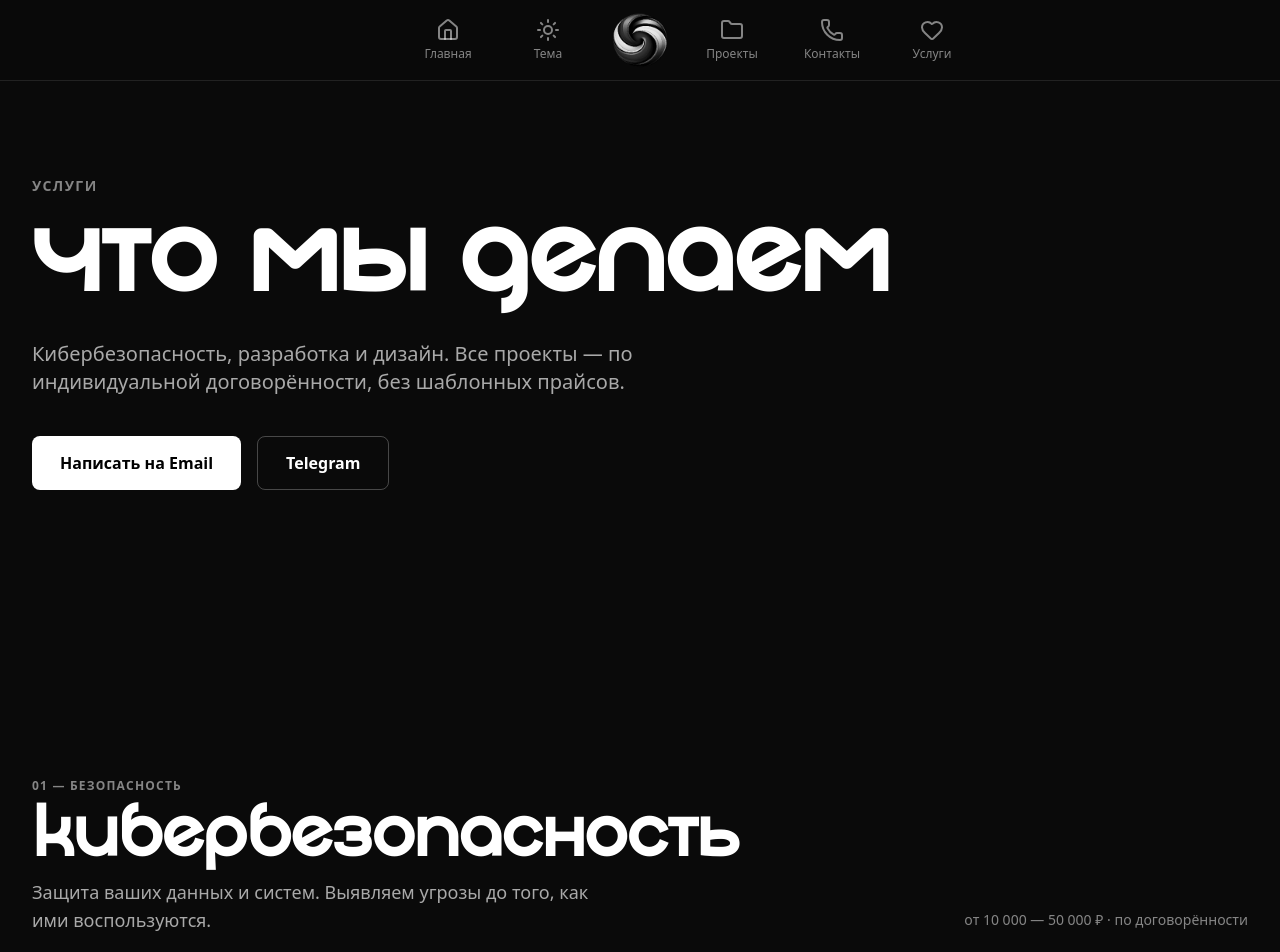
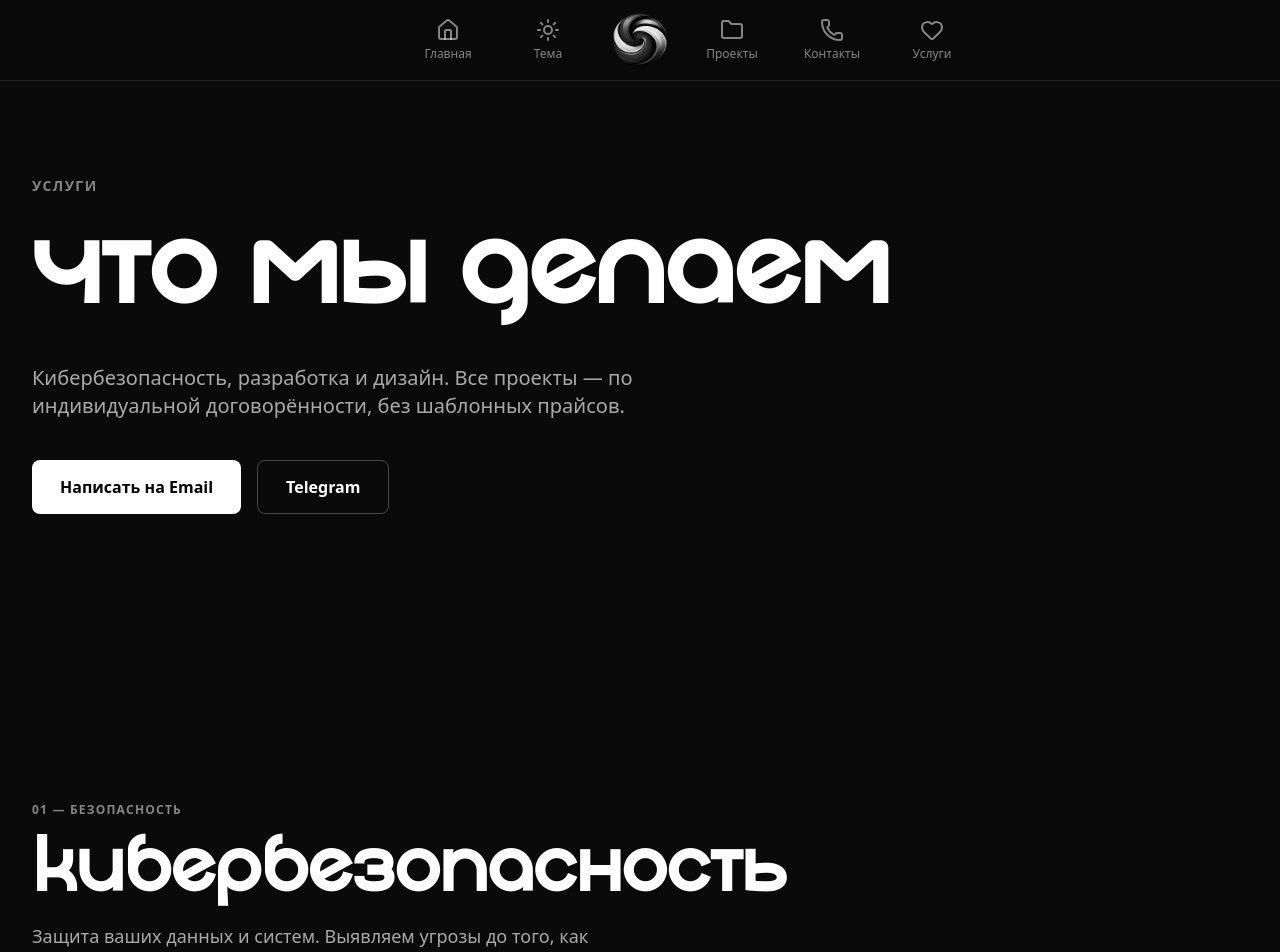
Before and after one commit to opensophy-projects/landing, a React (Vite) app: page /services in a window 1280 px wide. Shown: the top 952 px of the page. Built offline with nearby package versions, Linux system fonts and the light colour scheme.

Commit message:
Updated Services.tsx

```diff
--- a/src/components/pages/Services.tsx
+++ b/src/components/pages/Services.tsx
@@ -94,15 +94,23 @@ const Services: React.FC<ServicesProps> = ({ isNegative }) => {
       whileInView={{ opacity: 1, y: 0 }}
       transition={{ duration: 0.6 }}
       viewport={{ once: true }}
-      className="mb-10 sm:mb-14 flex flex-col md:flex-row md:items-end md:justify-between gap-4"
+      className="mb-10 sm:mb-14 flex flex-col gap-4"
     >
       <div>
         <p className={cn("text-xs font-bold uppercase tracking-widest mb-3", labelColor)}>
           {label}
         </p>
+        {/*
+          KEY FIX: on mobile use fluid font-size with clamp so long Russian words
+          (e.g. "Кибербезопасность") never overflow or get clipped.
+          text-[clamp(2rem,8vw,4rem)] gives ~32px on 400px wide phones, scaling up.
+        */}
         <h2
-          className={cn("text-4xl sm:text-5xl md:text-6xl font-bold mb-3", textColor)}
-          style={{ fontFamily: 'UnifixSP, sans-serif' }}
+          className={cn("font-bold mb-3 leading-tight break-words", textColor)}
+          style={{
+            fontFamily: 'UnifixSP, sans-serif',
+            fontSize: 'clamp(2rem, 8vw, 4rem)',
+          }}
         >
           {title}
         </h2>
@@ -110,7 +118,7 @@ const Services: React.FC<ServicesProps> = ({ isNegative }) => {
           {subtitle}
         </p>
       </div>
-      <p className={cn("text-sm font-medium flex-shrink-0 pb-1", labelColor)}>
+      <p className={cn("text-sm font-medium", labelColor)}>
         {note}
       </p>
     </motion.div>
@@ -158,9 +166,13 @@ const Services: React.FC<ServicesProps> = ({ isNegative }) => {
               <p className={cn("text-xs sm:text-sm font-bold uppercase tracking-widest mb-4", labelColor)}>
                 УСЛУГИ
               </p>
+              {/* Hero heading: fluid size, no clip on narrow screens */}
               <h1
-                className={cn("text-5xl sm:text-6xl md:text-7xl lg:text-8xl font-bold mb-6 sm:mb-8", textColor)}
-                style={{ fontFamily: 'UnifixSP, sans-serif' }}
+                className={cn("font-bold mb-6 sm:mb-8 leading-tight break-words", textColor)}
+                style={{
+                  fontFamily: 'UnifixSP, sans-serif',
+                  fontSize: 'clamp(2.5rem, 10vw, 6rem)',
+                }}
               >
                 Что мы делаем
               </h1>
@@ -265,12 +277,16 @@ const Services: React.FC<ServicesProps> = ({ isNegative }) => {
         <section className={`py-12 sm:py-16 md:py-20 lg:py-28 px-4 sm:px-6 md:px-8 ${bgColor}`}>
           <div className="max-w-7xl mx-auto">
             <div className={cn(
-              "flex flex-col md:flex-row md:items-center md:justify-between gap-8 border rounded-2xl p-10 md:p-14",
+              "flex flex-col md:flex-row md:items-center md:justify-between gap-8 border rounded-2xl p-8 sm:p-10 md:p-14",
               isNegative ? "border-white/10" : "border-black/10"
             )}>
               <div>
                 <h2
-                  className={cn("text-3xl sm:text-4xl md:text-5xl font-bold mb-3", textColor)}
+                  className={cn("font-bold mb-3 leading-tight", textColor)}
+                  style={{
+                    fontFamily: 'UnifixSP, sans-serif',
+                    fontSize: 'clamp(1.75rem, 6vw, 3rem)',
+                  }}
                 >
                   Готовы начать?
                 </h2>
```
